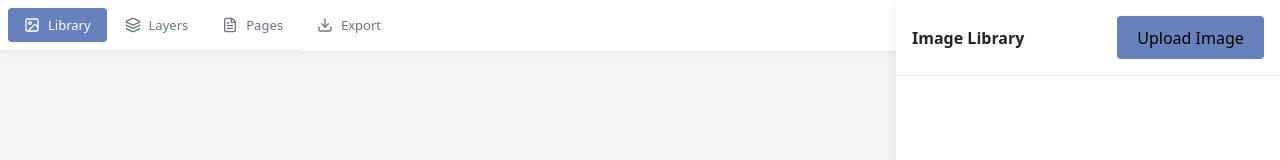
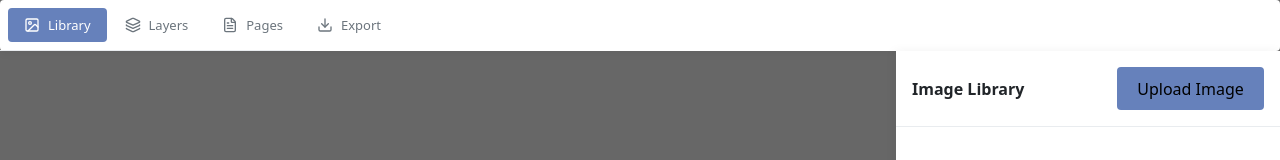
Before and after one commit to vizemt/final-thesis, a React app: page / in a window 1280 px wide. Shown: the top 160 px of the page. Built offline with nearby package versions, Linux system fonts and the light colour scheme; the HTML template or start-up script is replaced by a standard one.

Commit message:
pages fix

```diff
--- a/src/App.tsx
+++ b/src/App.tsx
@@ -13,8 +13,10 @@ import type { GraphicsItem } from "./types/GraphicsItem"
 import { usePageStore } from "./store/pageStore"
 import { getNextZIndex } from "./store/newId"
 import ExportPanel from "./ui/ExportPanel"
+import { PlayerControls } from "./ui/PlayerControls"
 
 export default function App() {
+  const [mode, setMode] = useState<'editor' | 'player'>('editor')
   const [activePanel, setActivePanel] = useState<ToolbarItem>('library')
   const [libraryImages, setLibraryImages] = useState<LibraryImage[]>([])
 
@@ -184,7 +186,6 @@ export default function App() {
     updateImage(activePageId, imageId, updates)
   }, [activePageId, updateImage])
 
-
   // Handle layer deletion with image cleanup
   const handleRemoveLayer = useCallback((layerId: string) => {
     // Remove all images in this layer
@@ -228,13 +229,13 @@ export default function App() {
 
   return (
     <div className="editor">
+      {mode === 'editor' && (
+        <>
           <Toolbar
             activePanel={activePanel}
-        onPanelChange={setActivePanel}
-      />
+            onPanelChange={setActivePanel} />
 
-      {activePanel === 'layers' && (
-        <LayerPanel
+          {activePanel === 'layers' && <LayerPanel
             layers={activePageLayers}
             activeLayerId={activeLayerId}
             onSelectLayer={handleSelectLayer}
@@ -245,11 +246,9 @@ export default function App() {
             onReorderLayers={reorderLayers}
             onRemoveLayer={handleRemoveLayer}
             onOpacityChange={updateLayerOpacity}
-        />
-      )}
+          />}
 
-      {activePanel === 'pages' && (
-        <PagesPanel
+          {activePanel === 'pages' && <PagesPanel
             rootPage={rootPage}
             activePageId={activePageId}
             onSelectPage={setActivePageId}
@@ -258,23 +257,29 @@ export default function App() {
             onDuplicatePage={() => duplicatePage(activePageId)}
             onDeletePage={() => handleDeletePage}
             onRenamePage={renamePage}
-        />
-      )}
+          />}
 
-      {activePanel === 'library' && (
-        <LibraryPanel
+          {activePanel === 'library' && <LibraryPanel
             images={libraryImages}
             onUpload={handleUpload}
             onSelect={addImageToCanvas}
-        />
-      )}
+          />}
 
           {activePanel === 'export' && (
             <ExportPanel
+              onModeChange={() => setMode('player')}
             />
+          )}
+        </>
       )}
 
       <Workspace
+        readonly={mode === 'player'}
+        hotspots={activePage?.hotspots ?? []}
+        onHotspotAction={(action) => {
+          if (action.type === 'navigate') setActivePageId(action.targetPageId)
+        }}
+        onExit={() => setMode('editor')}
         images={activePageImages}
         selectedId={selectedId}
         multiSelectedIds={multiSelectedIds}
@@ -283,6 +288,14 @@ export default function App() {
         onImageUpdate={handleImageUpdate}
         canvasParams={canvasParams}
       />
+
+      {mode === "player" && (
+        <PlayerControls
+          activePage={activePage}
+          onNavigate={(pageId) => setActivePageId(pageId)}
+          onExit={() => setMode('editor')}
+        />
+      )}
     </div>
   )
 }
--- a/src/colors.css
+++ b/src/colors.css
@@ -6,7 +6,7 @@
   --color-primary-button-bg: #1e3a5f;
   --color-primary-border: #5a9bd5;
   --color-bg-white: #ffffff;
-  --color-bg-app: #f5f5f5;
+  --color-bg-app: #676767;
   --color-bg-hover: #f8f9fa;
   --color-bg-active: #e3f2fd;
 
--- a/src/components/Workspace.tsx
+++ b/src/components/Workspace.tsx
@@ -5,15 +5,21 @@ import { PageScene } from "./PageScene"
 import type { CanvasImage } from "../types/CanvasImage"
 import Canvas from "./Canvas"
 import type { GraphicsItem } from "../types/GraphicsItem"
+import type { Hotspot } from "../types/Hotspot"
+// todo include resize controllers
 
 extend({
   Container: PIXI.Container,
 })
 
 type WorkspaceProps = {
+  readonly: boolean
+  hotspots: Hotspot[]
   images: (CanvasImage | GraphicsItem)[]
   selectedId: string | null
   multiSelectedIds: Set<string>
+  onExit: () => void
+  onHotspotAction: (action) => void
   onSelect: (id: string, multi: boolean) => void
   onImageDelete: (id: string) => void
   onImageUpdate: (imageId: string, updates: CanvasImage) => void
@@ -25,9 +31,12 @@ type WorkspaceProps = {
 }
 
 export default function Workspace({
+  readonly,
   images,
   selectedId,
   multiSelectedIds,
+  onExit,
+  onHotspotAction,
   onSelect,
   onImageDelete,
   onImageUpdate,
@@ -49,7 +58,7 @@ export default function Workspace({
   }, [workspaceHeight, canvasParams.height])
 
   return (
-    <div className="canvas-container">
+    <div className="canvas-wrapper">
       <Application
         width={workspaceWidth}
         height={workspaceHeight}
@@ -76,6 +85,7 @@ export default function Workspace({
           onImageUpdate={onImageUpdate}
         />
       </Application>
+
     </div>
   )
 }
--- a/src/index.css
+++ b/src/index.css
@@ -37,19 +37,18 @@ h1 {
 
 /* Canvas Styles */
 canvas {
-  box-shadow: 0 4px 6px var(--color-shadow-md);
   max-width: 100%;
   max-height: 100%;
 }
 
-.canvas-container {
-  flex: auto;
+/* Canvas wrapper occupies the remaining space */
+.canvas-wrapper {
+  grid-row: 2;
+  grid-column: 1;
   display: flex;
-  left: 2%; /*TODO add option to move panel to left or right*/
-  position: relative;
-  /* justify-content: center; */
   align-items: center;
-  background: var(--color-canvas-bg);
+  justify-content: center;
+  overflow: hidden;
 }
 
 button {
@@ -75,7 +74,9 @@ button:focus-visible {
 
 /* Editor Layout */
 .editor {
-  display: flex;
+  display: grid;
+  grid-template-rows: auto 1fr;       /* toolbar row + content row */
+  grid-template-columns: 1fr auto;    /* canvas col + panel col */
   height: 100vh;
   width: 100%;
   position: relative;
@@ -84,11 +85,7 @@ button:focus-visible {
 
 /* Toolbar Styles */
 .toolbar {
-  position: fixed;
-  top: 0;
-  left: 0;
-  right: 0;
-  width: auto;
+  grid-column: 1 / -1;               /* span full width */
   background: var(--color-bg-white);
   border-radius: var(--radius-sm);
   padding: 0;
@@ -137,11 +134,9 @@ button:focus-visible {
 }
 
 .panel {
-  position: fixed;
-  top: 0;
-  bottom: 0;
-  right: 0;
-  width: 30%;
+  grid-row: 2;
+  grid-column: 2;
+  width: 30vw;
   background: var(--color-bg-white);
   box-shadow: -2px 0 10px var(--color-shadow-sm);
   z-index: var(--z-panel);
--- a/src/store/pageStore.ts
+++ b/src/store/pageStore.ts
@@ -72,6 +72,7 @@ export const usePageStore = create<PageStore>((set, get) => ({
         order: 0,
         parentPageId: null,
         childrenPages: [],
+        hotspots: []
     },
     activePageId: DEFAULT_PAGE_ID,
     activeLayerId: null,
@@ -97,22 +98,24 @@ export const usePageStore = create<PageStore>((set, get) => ({
     // Adds a top-level child page to the root.
     // Returns the new page's id.
     addPage: (backgroundItem) => {
-        const total = countPages(get().rootPage)
+        const activePage = findPage(get().rootPage, get().activePageId)
+        const total = countPages(get().rootPage) // TODO fix order
         const newPage: Page = {
             id: crypto.randomUUID(),
             name: `Page ${total + 1}`,
             images: [],
             layers: [makeDefaultLayer(backgroundItem)],
             order: total,
-            parentPageId: get().rootPage.id,
+            parentPageId: activePage.id,
             childrenPages: [],
+            hotspots: []
         }
 
         set(s => ({
-            rootPage: {
-                ...s.rootPage,
-                childrenPages: [...s.rootPage.childrenPages, newPage],
-            },
+            rootPage: updatePage(s.rootPage, activePage.id, p => ({
+                ...p,
+                childrenPages: [...p.childrenPages, newPage],
+            })),
             activePageId: newPage.id,
             activeLayerId: null,
         }))
@@ -134,6 +137,7 @@ export const usePageStore = create<PageStore>((set, get) => ({
             order: parent.childrenPages.length,
             parentPageId: resolvedParentId,
             childrenPages: [],
+            hotspots: []
         }
 
         set(s => ({
--- /dev/null
+++ b/src/types/Hotspot.ts
@@ -0,0 +1,13 @@
+export type HotspotAction =
+  | { type: 'navigate'; targetPageId: string } // in case other hotspot functions in future
+
+export interface Hotspot {
+  id: string
+  x: number
+  y: number
+  width: number
+  height: number
+  action: HotspotAction
+  label?: string        // editor-only label, e.g. "Go to ending A"
+  visible?: boolean     // show outline in editor, invisible in player
+}
--- a/src/types/Page.ts
+++ b/src/types/Page.ts
@@ -1,5 +1,6 @@
 import type { CanvasImage } from "./CanvasImage"
 import type { GraphicsItem } from "./GraphicsItem"
+import type { Hotspot } from "./Hotspot"
 import type { Layer } from "./Layer"
 
 export type Page = {
@@ -11,6 +12,7 @@ export type Page = {
   graphicsItems?: GraphicsItem[]
   layers: Layer[]
   order: number
+  hotspots: Hotspot[]
   thumbnail?: string
   isVisible?: boolean
   isMaster?: boolean
--- a/src/types/ToolbarItem.ts
+++ b/src/types/ToolbarItem.ts
@@ -1 +1 @@
-export type ToolbarItem = 'layers' | 'library' | 'pages' | 'export'
+export type ToolbarItem = 'layers' | 'library' | 'pages' | 'export' | 'preview'
--- a/src/ui/ExportPanel.tsx
+++ b/src/ui/ExportPanel.tsx
@@ -1,11 +1,33 @@
-import { useState } from "react"
-import type { Page } from "../types/Page"
-import { PageCell } from "./components/PageCell"
+import { Download, Import, View } from "lucide-react"
 
 type Props = {
+    onModeChange: () => void
 }
 
 export default function ExportPanel({
+    onModeChange
 }: Props) {
-    return <></>
+    return <div className="panel">
+        <div className="panel-header">
+            <h3>Export</h3>
+        </div>
+        <div className="panel-content">
+            <button
+                onClick={onModeChange}
+            >
+                <View size={16} />
+                <span>Preview</span>
+            </button>
+            <button
+            >
+                <Download size={16} />
+                <span>Export</span>
+            </button>
+            <button
+            >
+                <Import size={16} />
+                <span>Import</span>
+            </button>
+        </div>
+    </div>
 }
--- /dev/null
+++ b/src/ui/PlayerControls.tsx
@@ -0,0 +1,42 @@
+import type { Page } from '../types/Page'
+
+interface PlayerControlsProps {
+    activePage: Page
+    onNavigate: (pageId: string) => void //TODO number of pages
+    onExit: () => void
+}
+
+export function PlayerControls({ activePage, onNavigate, onExit }: PlayerControlsProps) {
+
+    return (
+        <div style={{
+            position: 'absolute',
+            bottom: 24,
+            left: 0, right: 0,
+            display: 'flex',
+            alignItems: 'center',
+            justifyContent: 'center',
+            gap: 16,
+            pointerEvents: 'none',  // let clicks through except on buttons
+        }}>
+            <button
+                style={{ pointerEvents: 'all' }}
+                disabled={!activePage.parentPageId}
+                onClick={() => onNavigate(activePage.parentPageId)}
+            >← Prev</button>
+
+            <span>{activePage.order} / N</span>
+
+            <button
+                style={{ pointerEvents: 'all' }}
+                disabled={!activePage.childrenPages || activePage.childrenPages.length === 0}
+                onClick={() => onNavigate(activePage.childrenPages.at(0).id)}
+            >Next →</button>
+
+            <button
+                style={{ pointerEvents: 'all', marginLeft: 32 }}
+                onClick={onExit}
+            >✕ Exit</button>
+        </div>
+    )
+}
--- a/src/ui/Toolbar.tsx
+++ b/src/ui/Toolbar.tsx
@@ -1,4 +1,4 @@
-import { Layers, Image as ImageIcon, FileText, Download } from "lucide-react"
+import { Layers, Image as ImageIcon, FileText, Download, View } from "lucide-react"
 import type { ToolbarItem } from "../types/ToolbarItem"
 
 type Props = {
```
Lines whose indentation alone changed are shown as unchanged.
